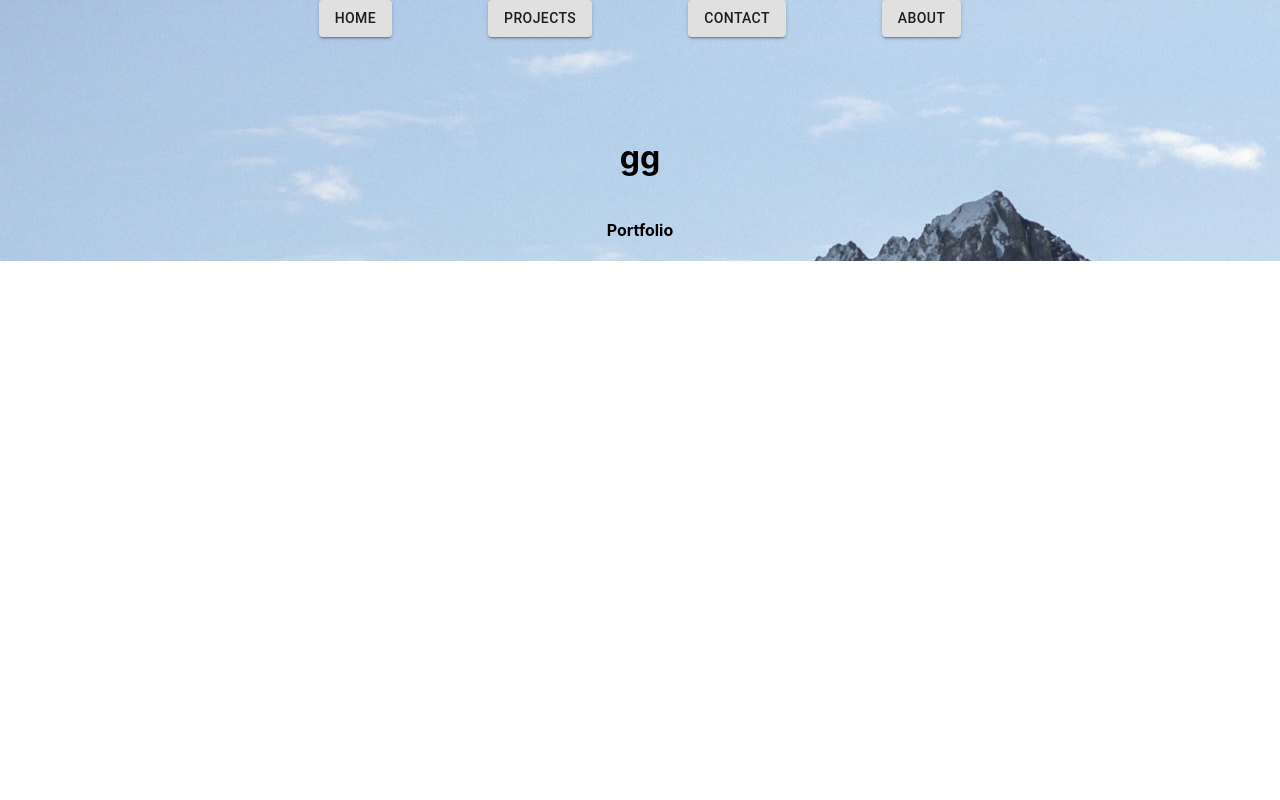
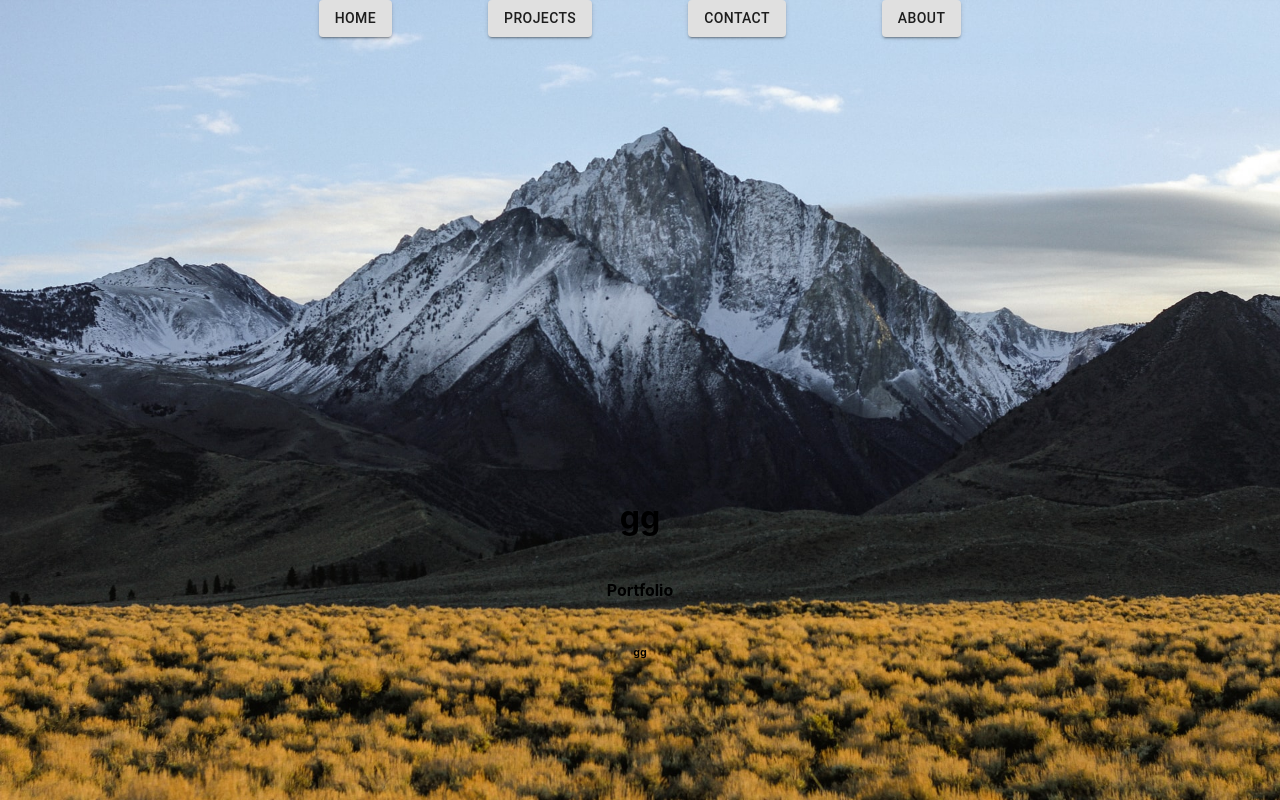
Before and after one commit to ggruiz7/react-portfolio, a React (Create React App) app: page / in a window 1280 px wide. Built offline with nearby package versions, Linux system fonts and the light colour scheme.

Commit message:
background image added

```diff
--- a/src/App.css
+++ b/src/App.css
@@ -1,4 +1,4 @@
-.App {
+/* .App {
   text-align: center;
 }
 
@@ -35,4 +35,24 @@
   to {
     transform: rotate(360deg);
   }
+} */
+
+/* .App {
+  text-align: center;
+  background-image: url(./img/background.jpg);
+  position: fixed;
+  min-width: 100%;
+  min-height: 100%;
+  background-size: cover;
+  background-position: "center";
+} */
+
+.main {
+  text-align: center;
+  background-image: url(./img/background.jpg);
+  position: fixed;
+  min-width: 100%;
+  min-height: 100%;
+  background-size: cover;
+  background-position: "center";
 }
--- a/src/App.js
+++ b/src/App.js
@@ -1,17 +1,19 @@
 import "./App.css";
 import Navbar from "./components/Navbar";
 import { BrowserRouter as Router, Routes, Route } from "react-router-dom";
-import Background from "./img/background.jpg";
+// import Background from "./img/background.jpg";
 import Home from "./components/Home";
+import Footer from "./components/Footer.js";
 
 function App() {
   return (
-    <div style={{ backgroundImage: `url(${Background})` }}>
+    <div class="main">
       <Router>
         <Navbar />
         <Routes>
           <Route path="/" element={<Home />} />
         </Routes>
+        <Footer />
       </Router>
     </div>
   );
--- /dev/null
+++ b/src/components/Footer.js
@@ -0,0 +1,21 @@
+import React from "react";
+import { Box } from "@material-ui/core";
+
+function Footer() {
+  return (
+    <Box
+      sx={{
+        display: "flex",
+        flexDirection: "column",
+        alignItems: "center",
+        "& > *": {
+          m: 20,
+        },
+      }}
+    >
+      <h6>gg</h6>
+    </Box>
+  );
+}
+
+export default Footer;
```
Also changed, not shown: src/components/Home.js (+18 -0 lines).
